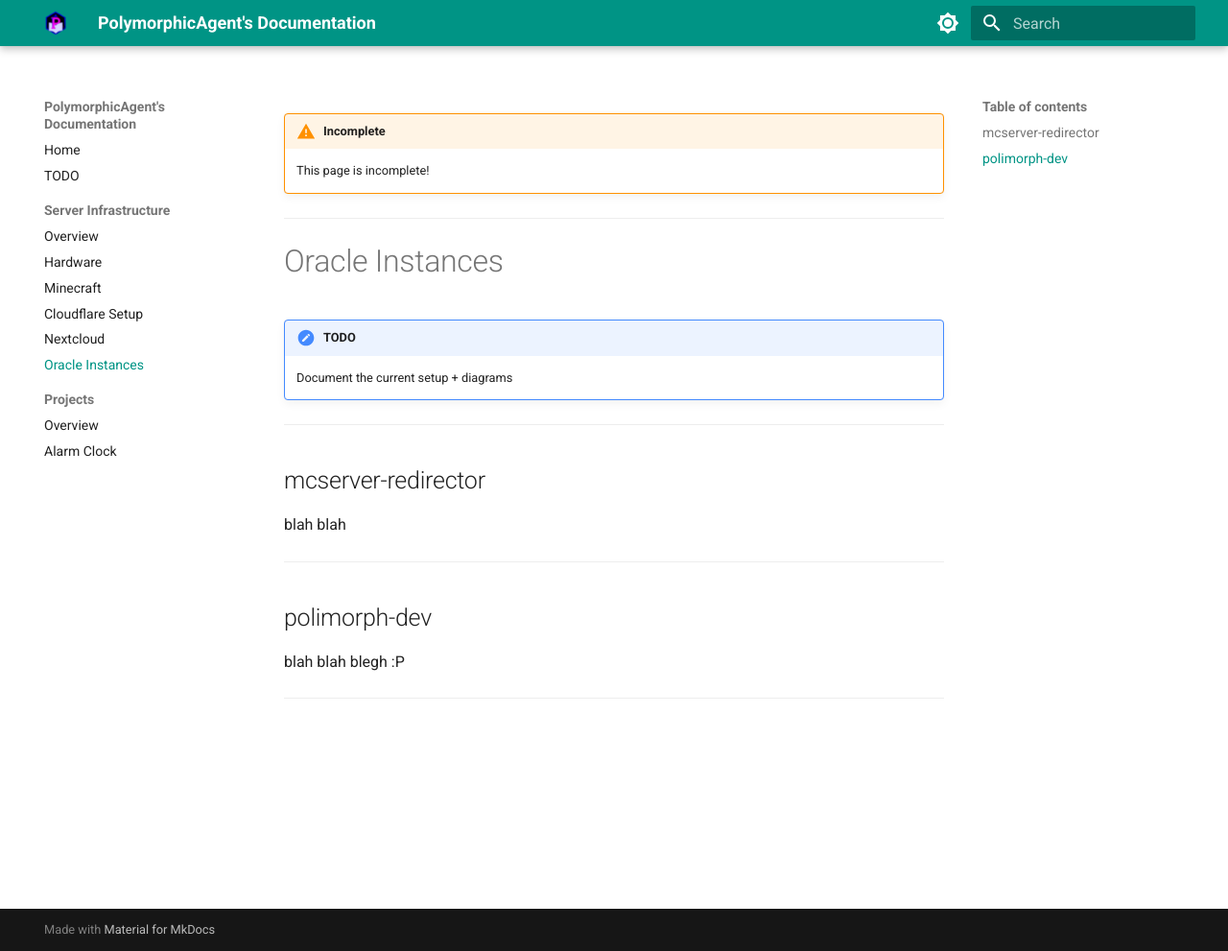
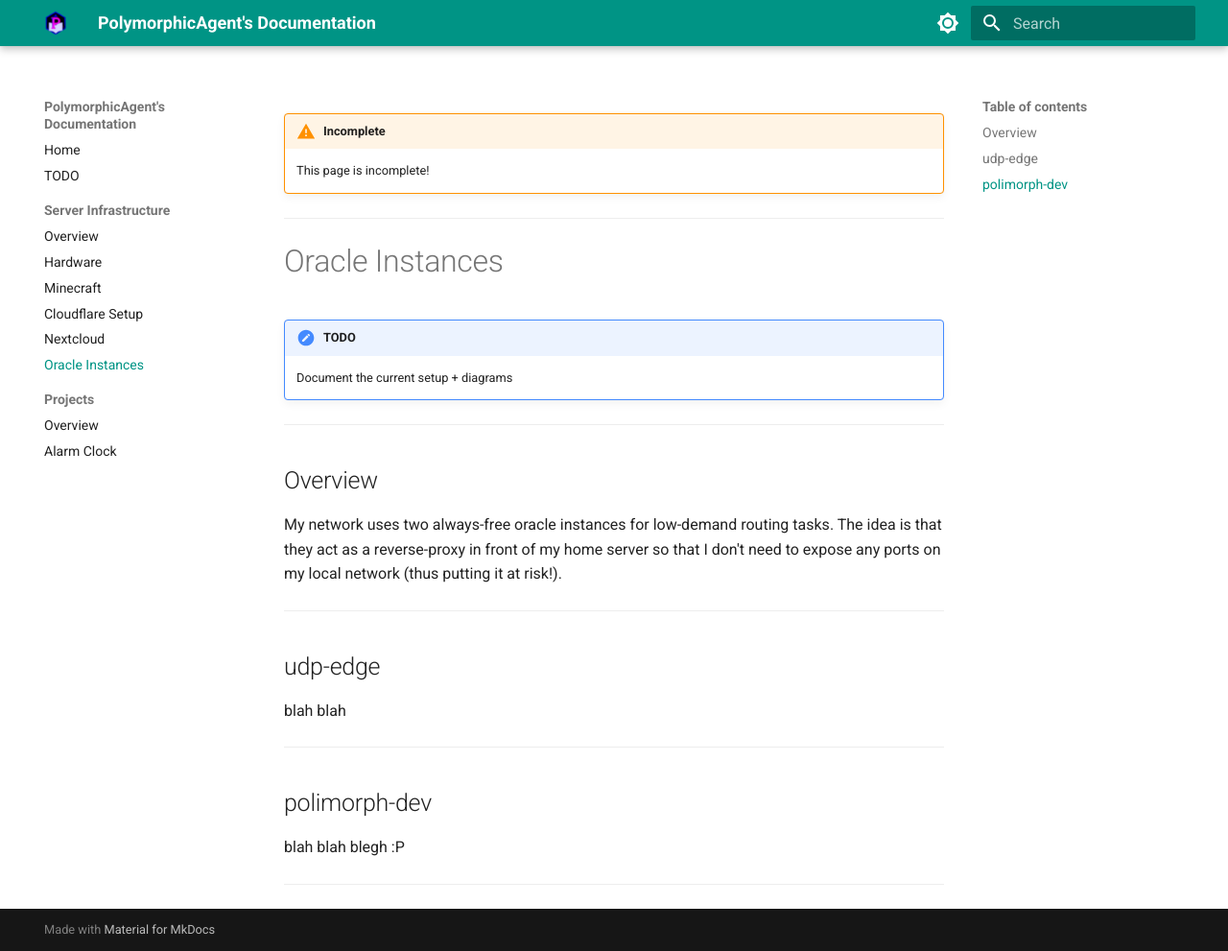
Before and after one commit to PolymorphicAgent/docs.polimorph.dev, an MkDocs documentation site: the page built from docs/server/oracle.md, in a window 1280 px wide and 991 px high. Shown: the whole window at 96% size. Built offline with MkDocs 1.6.1 and Material for MkDocs 9.7.7, drawn with Linux system fonts in a browser that asks for light colours.

```diff
--- a/docs/server/oracle.md
+++ b/docs/server/oracle.md
@@ -10,7 +10,12 @@
 
 ---
 
-## mcserver-redirector
+## Overview
+My network uses two always-free oracle instances for low-demand routing tasks. The idea is that they act as a reverse-proxy in front of my home server so that I don't need to expose any ports on my local network (thus putting it at risk!).
+
+---
+
+## udp-edge
 blah blah
 
 ---
```
Also changed, not shown: docs/TODO.md (+2 -0 lines).
